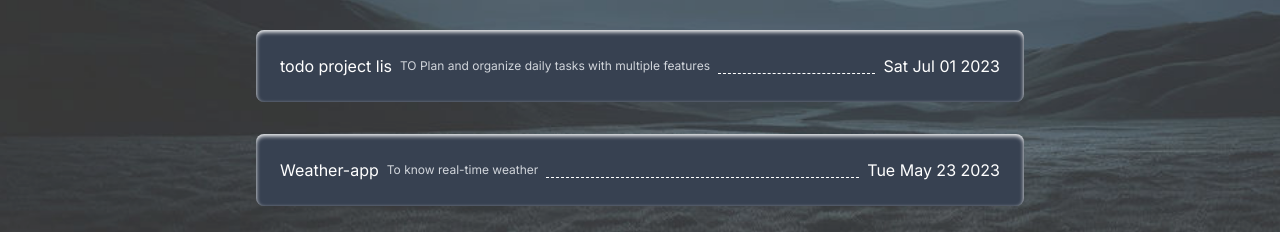
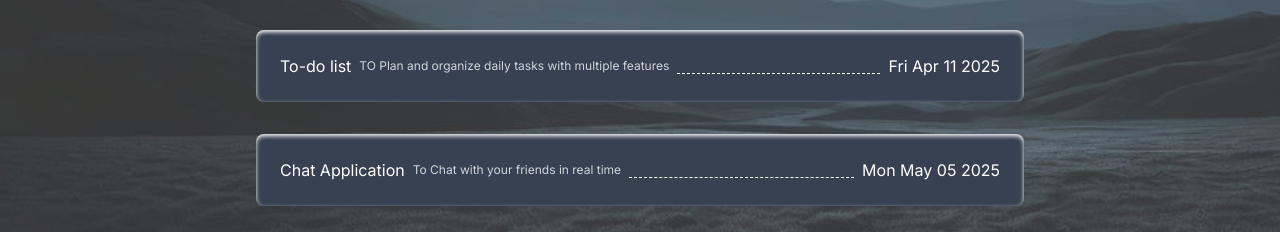
Before and after one commit to shivam12shivam/Portfolio_2, a Next.js app: page /projects in a window 1280 px wide. Shown: the part 334-566 px from the top of the page. Built offline with nearby package versions, Linux system fonts and the light colour scheme.

Commit message:
button hidden ->block

```diff
--- a/src/app/data.js
+++ b/src/app/data.js
@@ -33,16 +33,16 @@ export const projectsData = [
   },
   {
     id: 3,
-    name: "todo project lis",
+    name: "To-do list",
     description: "TO Plan and organize daily tasks with multiple features",
-    date: "2023-07-01",
+    date: "2025-04-11",
     demoLink: "https://proj-todo-one.vercel.app/",
   },
   {
     id: 4,
-    name: "Weather-app",
-    description: "To know real-time weather ",
-    date: "2023-05-23",
+    name: "Chat Application",
+    description: "To Chat with your friends in real time",
+    date: "2025-05-05",
     demoLink: "https://todolist-z5l9.onrender.com/",
   },
   {
--- a/src/components/navigation/NavButton.jsx
+++ b/src/components/navigation/NavButton.jsx
@@ -79,7 +79,7 @@ import {
 
                   <span className="peer bg-transparent absolute top-0 left-0 w-full h-full" />
 
-                  <span className="absolute  hidden peer-hover:block px-2 py-1 left-full mx-2 top-1/2 -translate-y-1/2 bg-background text-foreground text-sm rounded-md shadow-lg whitespace-nowrap">
+                  <span className="absolute block px-2 py-1 left-full mx-2 top-1/2 -translate-y-1/2 bg-background text-foreground text-sm rounded-md shadow-lg whitespace-nowrap">
                     {label}
                   </span>
                 </span>
```
